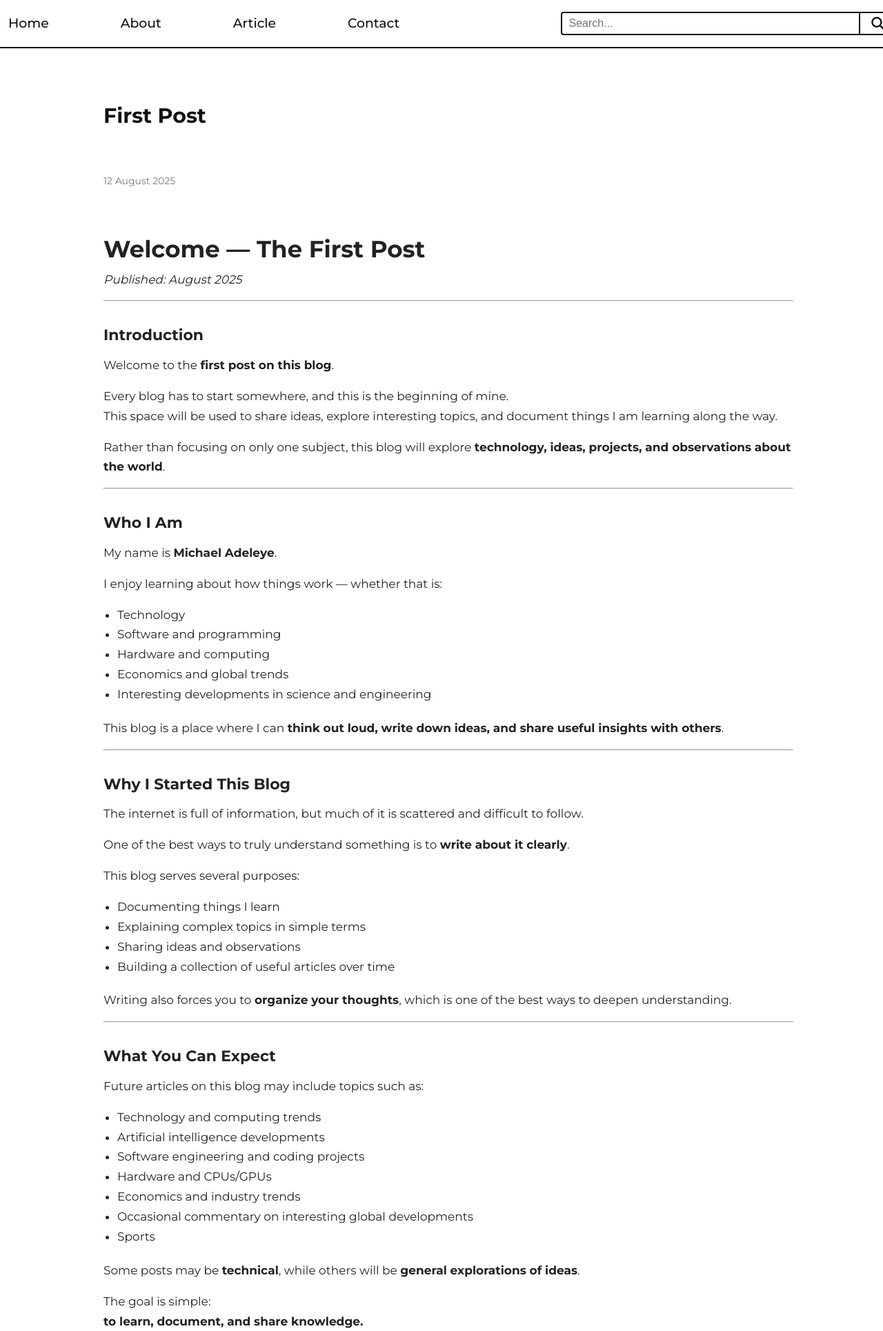
After one commit to Tiger-Catori/Blogging-Website, a Flask app: page /article/2025-08-12-first-post in a window 1280 px wide. The commit adds this page. Shown: the top 1929 px of the page at 69% size. Run offline with Flask 3, Linux system fonts and the light colour scheme; some libraries are stand-ins or nearby versions; some web fonts are replaced.

Commit message:
Adding articles to blog

```diff
--- a/app.py
+++ b/app.py
@@ -1,36 +1,133 @@
-from flask import Flask, render_template, url_for
+from flask import Flask, render_template
 from datetime import datetime
+import os
+import markdown
 
 app = Flask(__name__)
 
-# Index (home) page
+POST_FOLDER = "content"
+
+
+# LOAD POSTS FROM MARKDOWN FILES
+def load_posts():
+
+    posts = []
+
+    for filename in os.listdir(POST_FOLDER):
+
+        if filename.endswith(".md"):
+
+            filepath = os.path.join(POST_FOLDER, filename)
+
+            with open(filepath, "r", encoding="utf-8") as f:
+                content = f.read()
+
+            slug = filename.replace(".md", "")
+
+            # Extract date from filename
+            date = datetime.strptime(slug[:10], "%Y-%m-%d")
+
+            # Create title from filename
+            title = slug[11:].replace("-", " ").title()
+
+            posts.append({
+                "slug": slug,
+                "title": title,
+                "date": date,
+                "summary": content[:200],   # ADD THIS LINE
+                "content": markdown.markdown(content)
+            })
+
+    # Sort newest first
+    posts.sort(key=lambda x: x["date"], reverse=True)
+
+    return posts
+
+# BASIC PAGES
 @app.route('/')
 def home():
-    return render_template('index.html', current_year=datetime.now().year)
+    return render_template(
+        'index.html',
+        current_year=datetime.now().year
+    )
+
 
 @app.route('/about')
 def about():
-    return render_template('about.html', current_year=datetime.now().year)
+    return render_template(
+        'about.html',
+        current_year=datetime.now().year
+    )
 
-@app.route('/article')
-def article():
-    return render_template('article.html', current_year=datetime.now().year)
 
 @app.route('/contact')
 def contact():
-    return render_template('contact.html', current_year=datetime.now().year)
+    return render_template(
+        'contact.html',
+        current_year=datetime.now().year
+    )
+
 
 @app.route('/terms')
 def terms():
-    return render_template('terms.html', current_year=datetime.now().year)
+    return render_template(
+        'terms.html',
+        current_year=datetime.now().year
+    )
+
 
 @app.route('/privacy')
 def privacy():
-    return render_template('privacy.html', current_year=datetime.now().year)
+    return render_template(
+        'privacy.html',
+        current_year=datetime.now().year
+    )
 
+
+# ARTICLES LIST PAGE
+@app.route('/article')
+def article():
+
+    posts = load_posts()
+
+    return render_template(
+        "article.html",
+        articles=posts,
+        current_year=datetime.now().year
+    )
+
+# SINGLE ARTICLE PAGE
+@app.route('/article/<slug>')
+def single_article(slug):
+
+    posts = load_posts()
+
+    article = next((p for p in posts if p["slug"] == slug), None)
+
+    if article is None:
+        return render_template(
+            "404.html",
+            current_year=datetime.now().year
+        ), 404
+
+    return render_template(
+        "post.html",
+        article=article,
+        current_year=datetime.now().year
+    )
+
+
+
+# ERROR HANDLER
 @app.errorhandler(404)
 def page_not_found(e):
-    return render_template("404.html"), 404
 
+    return render_template(
+        "404.html",
+        current_year=datetime.now().year
+    ), 404
+
+
+# RUN SERVER
 if __name__ == '__main__':
     app.run(debug=True)
--- /dev/null
+++ b/content/2025-08-12-first-post.md
@@ -0,0 +1,90 @@
+# Welcome — The First Post
+
+*Published: August 2025*
+
+---
+
+## Introduction
+
+Welcome to the **first post on this blog**.
+
+Every blog has to start somewhere, and this is the beginning of mine.
+This space will be used to share ideas, explore interesting topics, and document things I am learning along the way.
+
+Rather than focusing on only one subject, this blog will explore **technology, ideas, projects, and observations about the world**.
+
+---
+
+## Who I Am
+
+My name is **Michael Adeleye**.
+
+I enjoy learning about how things work — whether that is:
+
+- Technology
+- Software and programming
+- Hardware and computing
+- Economics and global trends
+- Interesting developments in science and engineering
+
+This blog is a place where I can **think out loud, write down ideas, and share useful insights with others**.
+
+---
+
+## Why I Started This Blog
+
+The internet is full of information, but much of it is scattered and difficult to follow.
+
+One of the best ways to truly understand something is to **write about it clearly**.
+
+This blog serves several purposes:
+
+- Documenting things I learn
+- Explaining complex topics in simple terms
+- Sharing ideas and observations
+- Building a collection of useful articles over time
+
+Writing also forces you to **organize your thoughts**, which is one of the best ways to deepen understanding.
+
+---
+
+## What You Can Expect
+
+Future articles on this blog may include topics such as:
+
+- Technology and computing trends
+- Artificial intelligence developments
+- Software engineering and coding projects
+- Hardware and CPUs/GPUs
+- Economics and industry trends
+- Occasional commentary on interesting global developments
+- Sports
+
+Some posts may be **technical**, while others will be **general explorations of ideas**.
+
+The goal is simple:
+**to learn, document, and share knowledge.**
+
+---
+
+## The Beginning of the Journey
+
+Starting something new is always slightly uncomfortable.
+
+The first post is rarely perfect, and that’s okay. The important thing is simply to begin.
+
+Over time, this blog will grow with more articles, ideas, and experiments.
+
+For now, this post marks the starting point.
+
+---
+
+## Conclusion
+
+If you’ve found this blog, welcome.
+
+Whether you are interested in technology, ideas, or simply curious about the topics discussed here, I hope you find something useful or interesting.
+
+This is only the first step.
+
+Many more posts will follow.
--- /dev/null
+++ b/static/css/articles.css
@@ -0,0 +1,73 @@
+.article__container {
+    max-width: 900px;
+    margin: auto;
+    display: flex;
+    flex-direction: column;
+    gap: 2.5rem;
+}
+
+.article__card {
+    padding: 1.6rem;
+    border: 1px solid #ddd;
+    border-radius: 8px;
+    background: #fff;
+
+    transition: all 0.2s ease;
+}
+
+.article__card:hover {
+    border-color: #222;
+    box-shadow: 0 6px 18px rgba(0, 0, 0, 0.08);
+}
+
+.article__card:hover .article__title {
+    text-decoration: underline;
+}
+
+.article__title {
+    font-size: var(--fs-h3);
+    font-weight: var(--fw-semibold);
+    margin-bottom: 0.4rem;
+}
+
+.article__title a {
+    text-decoration: none;
+    color: #111;
+}
+
+.article__meta {
+    font-size: 0.9rem;
+    color: #777;
+    display: flex;
+    gap: 1rem;
+    margin-bottom: 0.6rem;
+}
+
+.article__categories {
+    margin-bottom: 0.8rem;
+}
+
+.category {
+    font-size: 0.75rem;
+    background: #f1f1f1;
+    padding: 0.25rem 0.6rem;
+    border-radius: 4px;
+    margin-right: 0.4rem;
+}
+
+.article__summary {
+    line-height: 1.6;
+    margin-bottom: 0.8rem;
+    color: #333;
+}
+
+.readmore {
+    font-size: 1.6rem;
+    text-decoration: none;
+    font-weight: 500;
+    color: var(--dark-color);
+}
+
+.readmore:hover {
+    text-decoration: underline;
+}
--- /dev/null
+++ b/static/css/posts.css
@@ -0,0 +1,104 @@
+/* ===============================
+   BLOG POST PAGE
+================================ */
+
+.article__section {
+    display: flex;
+    justify-content: center;
+    padding: 4rem 2rem;
+    background: #ffffff;
+}
+
+/* Main article container */
+.article__container {
+    max-width: 100rem;
+    width: 100%;
+    line-height: 1.7;
+    row-gap: 4.8rem;
+}
+
+/* Article title */
+.heading {
+    font-size: 3rem;
+    font-weight: 700;
+    margin-bottom: 1rem;
+    color: #111;
+}
+
+/* Date styling */
+.article__date {
+    font-size: 1.4rem;
+    color: #777;
+    margin-bottom: 1rem;
+}
+
+/* Main content */
+.article__content {
+    font-size: 1.7rem;
+    color: #222;
+}
+
+/* Paragraph spacing */
+.article__content p {
+    margin-bottom: 1.6rem;
+}
+
+/* Headings inside article */
+.article__content h2 {
+    font-size: 2.2rem;
+    margin-top: 3rem;
+    margin-bottom: 1rem;
+}
+
+.article__content h3 {
+    font-size: 1.8rem;
+    margin-top: 2rem;
+    margin-bottom: 1rem;
+}
+
+/* Lists */
+.article__content ul,
+.article__content ol {
+    margin-left: 2rem;
+    margin-bottom: 2rem;
+}
+
+/* Links */
+.article__content a {
+    color: #2d6cdf;
+    text-decoration: none;
+}
+
+.article__content a:hover {
+    text-decoration: underline;
+}
+
+/* Blockquotes */
+.article__content blockquote {
+    border-left: 4px solid #ddd;
+    padding-left: 1rem;
+    margin: 2rem 0;
+    color: #555;
+    font-style: italic;
+}
+
+/* Code blocks */
+.article__content code {
+    background: #f4f4f4;
+    padding: 0.2rem 0.5rem;
+    border-radius: 4px;
+}
+
+.article__content pre {
+    background: #f4f4f4;
+    padding: 1rem;
+    overflow-x: auto;
+    border-radius: 6px;
+}
+
+/* Images */
+.article__content img {
+    max-width: 100%;
+    margin: 2rem 0;
+    border-radius: 6px;
+}
--- a/templates/base.html
+++ b/templates/base.html
@@ -31,7 +31,15 @@
         />
         <link
             rel="stylesheet"
+            href="{{ url_for('static', filename='css/articles.css') }}"
+        />
+        <link
+            rel="stylesheet"
             href="{{ url_for('static', filename='css/privacy.css') }}"
+        />
+        <link
+            rel="stylesheet"
+            href="{{ url_for('static', filename='css/posts.css') }}"
         />
         <link
             rel="stylesheet"
--- /dev/null
+++ b/templates/post.html
@@ -0,0 +1,14 @@
+{% extends 'base.html' %} {% block title %}{{ article.title }}{% endblock %} {%
+block content %}
+
+<div class="article__section">
+    <div class="article__container">
+        <h1 class="heading">{{ article.title }}</h1>
+
+        <p class="article__date">{{ article.date.strftime("%d %B %Y") }}</p>
+
+        <div class="article__content">{{ article.content | safe }}</div>
+    </div>
+</div>
+
+{% endblock %}
```
Also changed, not shown: content/2026-01-29-RAM-shortage.md (added, +110 -0 lines), content/2026-03-14-New-F1-2026-Rules.md (added, +152 -0 lines), templates/article.html (+40 -6 lines).
